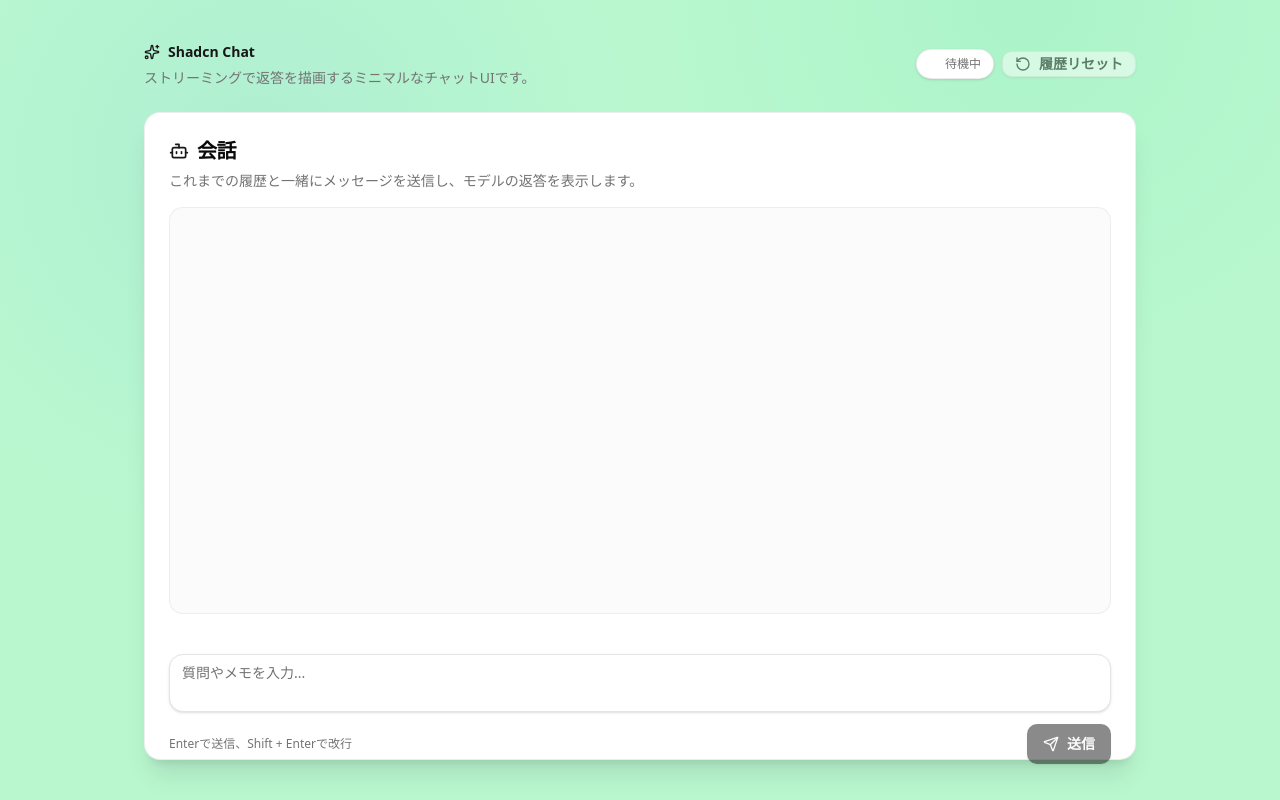
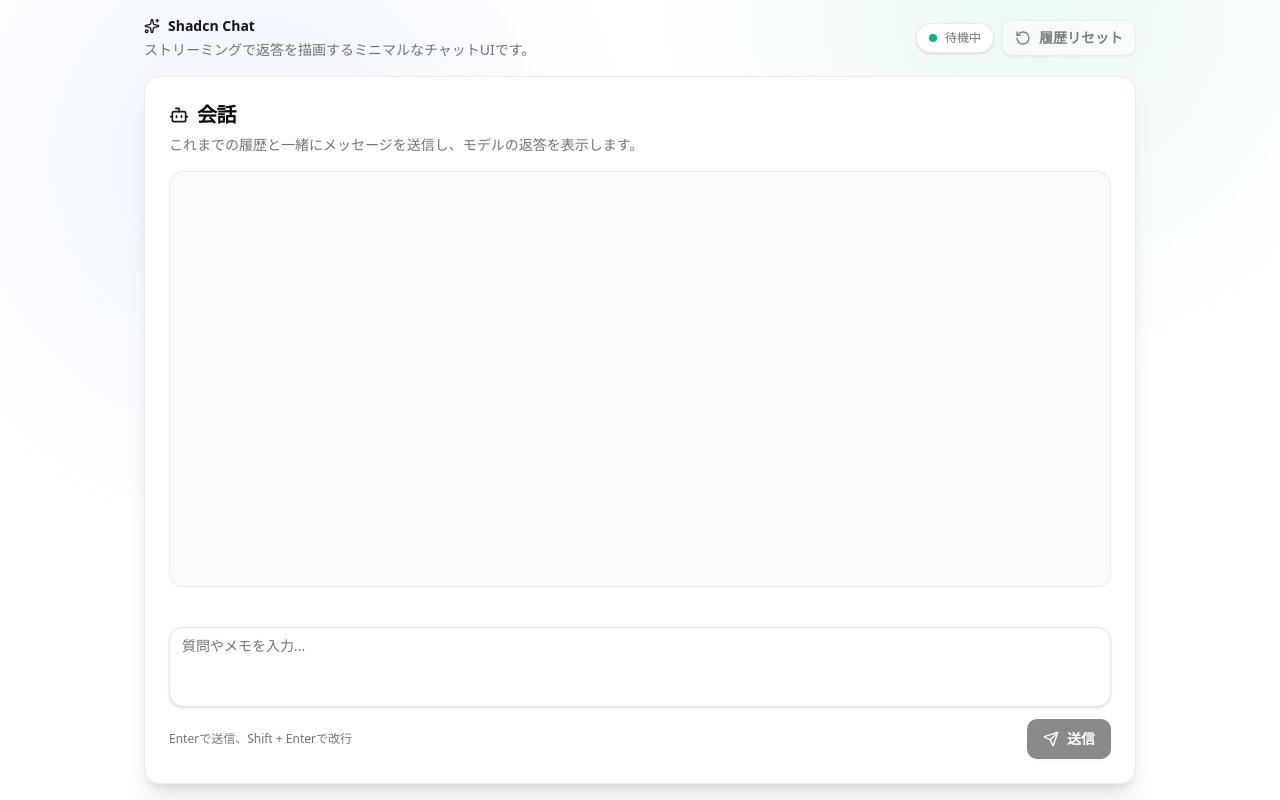
Before and after one commit to Ayumu-O/day001_ai_chat_app, a React app in the folder frontend/: page / in a window 1280 px wide. Built offline with nearby package versions, Linux system fonts and the light colour scheme; the HTML template or start-up script is replaced by a standard one.

Commit message:
fix: 無駄スクロール削除

```diff
--- a/frontend/src/App.tsx
+++ b/frontend/src/App.tsx
@@ -35,12 +35,8 @@ function App() {
   }, [messages, streamData]);
 
   return (
-    <div
-      className="h-screen
-    bg-green-200
-    bg-[radial-gradient(circle_at_20%_20%,rgba(59,130,246,0.08),transparent_32%),radial-gradient(circle_at_80%_0%,rgba(16,185,129,0.08),transparent_30%)]"
-    >
-      <div className="h-full mx-auto flex max-w-5xl flex-col gap-6 px-4 py-10">
+    <div className="bg-[radial-gradient(circle_at_20%_20%,rgba(59,130,246,0.08),transparent_32%),radial-gradient(circle_at_80%_0%,rgba(16,185,129,0.08),transparent_30%)]">
+      <div className="h-screen flex flex-col gap-4 mx-auto max-w-5xl px-4 py-4">
         <ChatHeader
           statusText={statusText}
           onReset={resetHistory}
@@ -48,7 +44,7 @@ function App() {
           isLoading={isLoading}
         />
 
-        <Card className="h-full border-border/70 shadow-xl backdrop-blur">
+        <Card className="h-full max-h-full overflow-y-hidden flex flex-col border-border/70 shadow-xl backdrop-blur">
           <CardHeader className="pb-4">
             <CardTitle className="flex items-center gap-2 text-xl">
               <Bot className="w-5 text-primary" />
@@ -59,7 +55,7 @@ function App() {
             </CardDescription>
           </CardHeader>
 
-          <CardContent className="h-2/3 pb-6">
+          <CardContent className="grow max-h-full overflow-y-hidden pb-6">
             <ChatHistory
               messages={messages}
               streamData={streamData}
--- a/frontend/src/components/chat/ChatBubble.tsx
+++ b/frontend/src/components/chat/ChatBubble.tsx
@@ -13,17 +13,24 @@ export const ChatBubble = ({ message, isStreaming }: ChatBubbleProps) => {
   const isUser = message.role === "user";
 
   return (
-    <div className={cn("flex items-start gap-3 text-sm", isUser ? "justify-end" : "justify-start")}>
+    <div
+      className={cn(
+        "flex items-start gap-3 text-sm",
+        isUser ? "justify-end" : "justify-start"
+      )}
+    >
       {!isUser && (
-        <div className="flex w-9 shrink-0 items-center justify-center rounded-full bg-primary/10 text-primary">
-          <Bot className="w-4" />
+        <div className="flex mt-1 h-9 w-9 shrink-0 items-center justify-center rounded-full bg-primary/10 text-primary">
+          <Bot className="h-4 w-4" />
         </div>
       )}
 
       <div
         className={cn(
           "max-w-[85%] rounded-2xl px-4 py-3 leading-relaxed shadow-sm ring-1 ring-border/60",
-          isUser ? "ml-auto bg-primary text-primary-foreground" : "bg-card text-foreground"
+          isUser
+            ? "ml-auto bg-primary text-primary-foreground"
+            : "bg-card text-foreground"
         )}
       >
         <div className="markdown-body">
@@ -32,15 +39,15 @@ export const ChatBubble = ({ message, isStreaming }: ChatBubbleProps) => {
 
         {isStreaming && (
           <div className="mt-2 flex items-center gap-2 text-[11px] text-muted-foreground">
-            <Loader2 className="w-3 animate-spin" />
+            <Loader2 className="h-3 w-3 animate-spin" />
             <span>ストリーミング中</span>
           </div>
         )}
       </div>
 
       {isUser && (
-        <div className="flex w-9 shrink-0 items-center justify-center rounded-full bg-linear-to-br from-primary to-primary/80 text-primary-foreground shadow-sm">
-          <UserRound className="w-4" />
+        <div className="flex mt-1 h-9 w-9 shrink-0 items-center justify-center rounded-full bg-linear-to-br from-primary to-primary/80 text-primary-foreground shadow-sm">
+          <UserRound className="h-4 w-4" />
         </div>
       )}
     </div>
--- a/frontend/src/components/chat/ChatForm.tsx
+++ b/frontend/src/components/chat/ChatForm.tsx
@@ -39,12 +39,12 @@ export const ChatForm = ({
         >
           {isLoading ? (
             <>
-              <Loader2 className="w-4 animate-spin" />
+              <Loader2 className="h-4 w-4 animate-spin" />
               送信中...
             </>
           ) : (
             <>
-              <Send className="w-4" />
+              <Send className="h-4 w-4" />
               送信
             </>
           )}
--- a/frontend/src/components/chat/ChatHeader.tsx
+++ b/frontend/src/components/chat/ChatHeader.tsx
@@ -10,20 +10,32 @@ type ChatHeaderProps = {
   isLoading: boolean;
 };
 
-export const ChatHeader = ({ statusText, onReset, canReset, isLoading }: ChatHeaderProps) => {
+export const ChatHeader = ({
+  statusText,
+  onReset,
+  canReset,
+  isLoading,
+}: ChatHeaderProps) => {
   return (
     <header className="flex flex-wrap items-center justify-between gap-3">
       <div className="space-y-1">
         <div className="flex items-center gap-2 text-sm font-semibold text-primary">
-          <Sparkles className="w-4" />
+          <Sparkles className="h-4 w-4" />
           <span>Shadcn Chat</span>
         </div>
-        <p className="text-sm text-muted-foreground">ストリーミングで返答を描画するミニマルなチャットUIです。</p>
+        <p className="text-sm text-muted-foreground">
+          ストリーミングで返答を描画するミニマルなチャットUIです。
+        </p>
       </div>
 
       <div className="flex flex-wrap items-center gap-2">
         <div className="flex items-center gap-2 rounded-full border border-border/70 bg-card px-3 py-1.5 text-xs text-muted-foreground shadow-sm">
-          <span className={cn("w-2 rounded-full", isLoading ? "bg-amber-500 animate-pulse" : "bg-emerald-500")} />
+          <span
+            className={cn(
+              "h-2 w-2 rounded-full",
+              isLoading ? "bg-amber-500 animate-pulse" : "bg-emerald-500"
+            )}
+          />
           {statusText}
         </div>
         <Button
@@ -32,9 +44,9 @@ export const ChatHeader = ({ statusText, onReset, canReset, isLoading }: ChatHea
           size="sm"
           onClick={onReset}
           disabled={!canReset || isLoading}
-          className="gap-2"
+          className="gap-2 py-1.5"
         >
-          <RotateCcw className="w-4" />
+          <RotateCcw className="h-4 w-4" />
           履歴リセット
         </Button>
       </div>
--- a/frontend/src/components/ui/button.tsx
+++ b/frontend/src/components/ui/button.tsx
@@ -1,5 +1,5 @@
+import { cva, type VariantProps } from "class-variance-authority";
 import * as React from "react";
-import { cva, type VariantProps } from "class-variance-authority";
 
 import { cn } from "@/lib/utils";
 
@@ -19,10 +19,10 @@ const buttonVariants = cva(
           "bg-destructive text-destructive-foreground shadow hover:bg-destructive/90",
       },
       size: {
-        default: "px-4 py-2",
-        sm: "px-3",
-        lg: "px-5",
-        icon: "w-10",
+        default: "h-10 px-4 py-2",
+        sm: "h-9 px-3",
+        lg: "h-11 px-5",
+        icon: "h-10 w-10",
       },
     },
     defaultVariants: {
--- a/frontend/src/components/ui/card.tsx
+++ b/frontend/src/components/ui/card.tsx
@@ -35,7 +35,10 @@ const CardTitle = React.forwardRef<
 >(({ className, ...props }, ref) => (
   <h3
     ref={ref}
-    className={cn("text-lg font-semibold leading-none tracking-tight", className)}
+    className={cn(
+      "text-lg font-semibold leading-none tracking-tight",
+      className
+    )}
     {...props}
   />
 ));
@@ -73,4 +76,11 @@ const CardFooter = React.forwardRef<
 ));
 CardFooter.displayName = "CardFooter";
 
-export { Card, CardContent, CardDescription, CardFooter, CardHeader, CardTitle };
+export {
+  Card,
+  CardContent,
+  CardDescription,
+  CardFooter,
+  CardHeader,
+  CardTitle,
+};
--- a/frontend/src/components/ui/scroll-area.tsx
+++ b/frontend/src/components/ui/scroll-area.tsx
@@ -9,12 +9,12 @@ const ScrollArea = React.forwardRef<HTMLDivElement, ScrollAreaProps>(
     return (
       <div
         ref={ref}
-      className={cn(
-        "relative overflow-hidden rounded-xl border border-border/60 bg-background/60",
-        className
-      )}
-      {...props}
-    >
+        className={cn(
+          "relative overflow-y-auto rounded-xl border border-border/60 bg-background/60",
+          className
+        )}
+        {...props}
+      >
         <div className="w-full overflow-y-auto pr-2">{children}</div>
       </div>
     );
--- a/frontend/src/components/ui/textarea.tsx
+++ b/frontend/src/components/ui/textarea.tsx
@@ -9,7 +9,7 @@ const Textarea = React.forwardRef<
   return (
     <textarea
       className={cn(
-        "flex w-full rounded-xl border border-input bg-background px-3 py-2 text-sm shadow-sm ring-offset-background placeholder:text-muted-foreground focus-visible:outline-none focus-visible:ring-2 focus-visible:ring-ring focus-visible:ring-offset-2 disabled:cursor-not-allowed disabled:opacity-50",
+        "flex min-h-20 w-full rounded-xl border border-input bg-background px-3 py-2 text-sm shadow-sm ring-offset-background placeholder:text-muted-foreground focus-visible:outline-none focus-visible:ring-2 focus-visible:ring-ring focus-visible:ring-offset-2 disabled:cursor-not-allowed disabled:opacity-50",
         className
       )}
       ref={ref}
```
